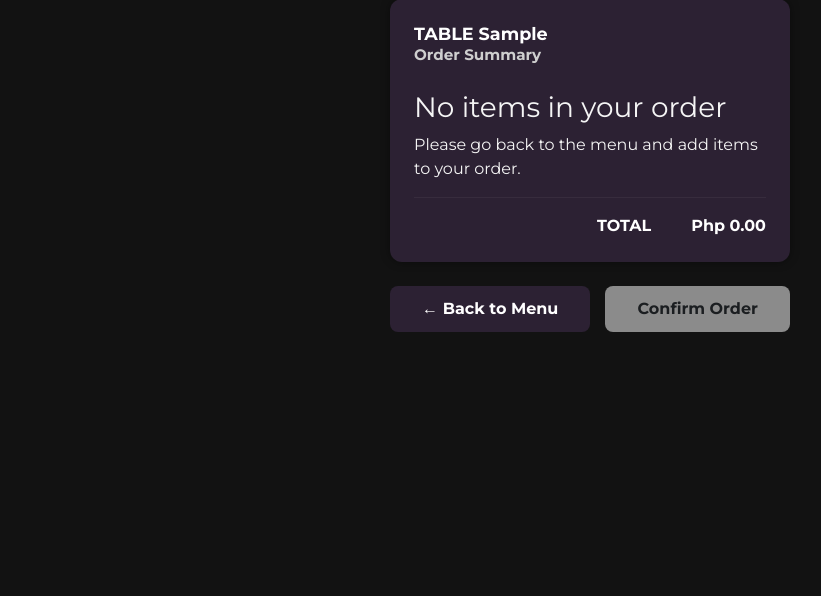
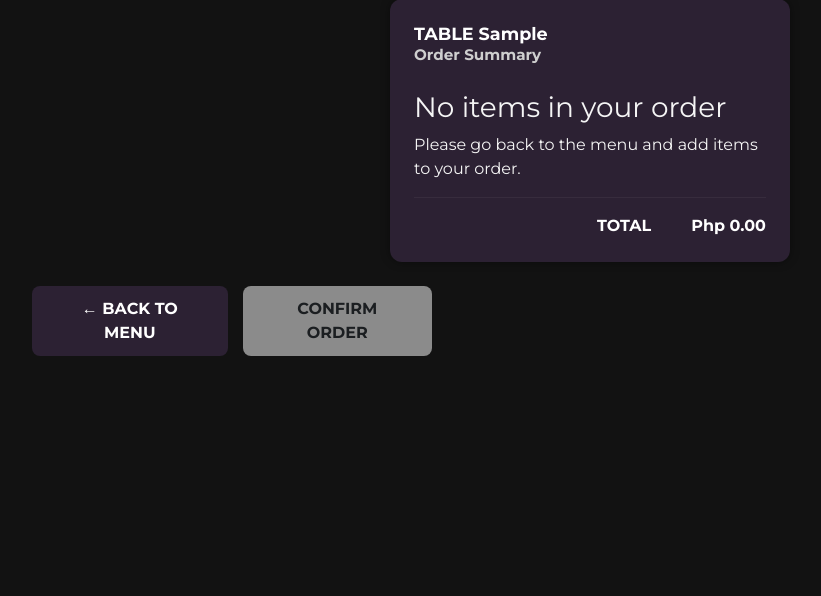
Before and after one commit to lowhiz/XCLV-ORDERING, a Django app: template menu/templates/customer_order_review.html in a window 1280 px wide. Shown: the part 121-717 px from the top of the page, without its empty margins (50-871 px from the left). Run offline with Django 5.2, Linux system fonts and the light colour scheme; the template is opened without the code that fills it: most values are stand-ins (such as "Sample title", 1, 10 or a date in 2020).

Commit message:
fix: button overshooting device bounds

```diff
--- a/menu/templates/customer_order_review.html
+++ b/menu/templates/customer_order_review.html
@@ -58,9 +58,11 @@
             </div>
         </div>
 
-        <div class="button-group mt-4 d-flex justify-content-between w-100">
-            <a href="{% url 'view_menu' %}?table_id={{ table_id }}" class="btn back-btn">← Back to Menu</a>
-            <button onclick="confirmOrder()" class="btn confirm-btn" id="confirm-btn">Confirm Order</button>
+        <div class="container">
+            <div class="button-group mt-4 d-flex justify-content-between w-100">
+                <a href="{% url 'view_menu' %}?table_id={{ table_id }}" class="btn back-btn">← BACK TO MENU</a>
+                <button onclick="confirmOrder()" class="btn confirm-btn" id="confirm-btn">CONFIRM ORDER</button>
+            </div>
         </div>
     </section>
 
```
Also changed, not shown: static/css/order_summary.css (line endings or trailing spaces).
